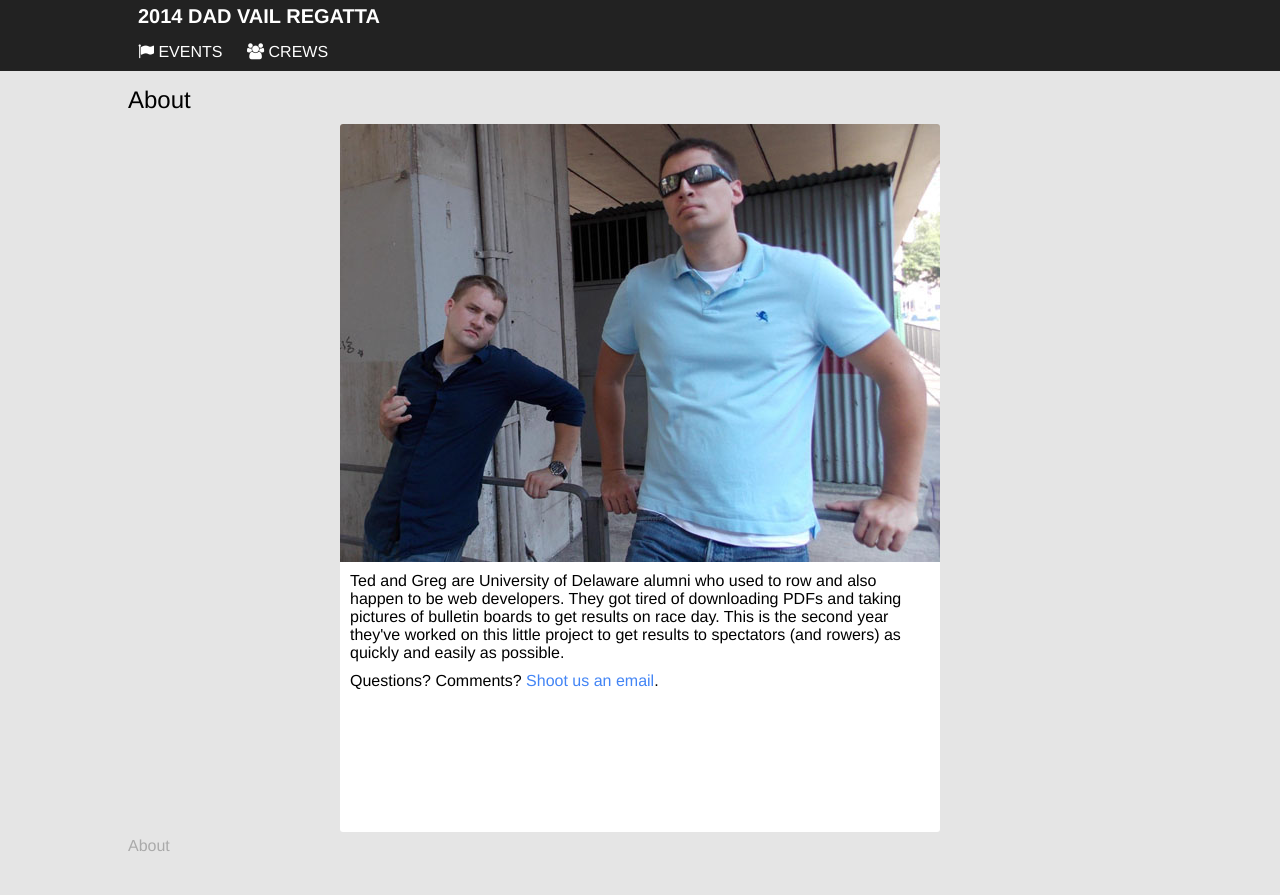
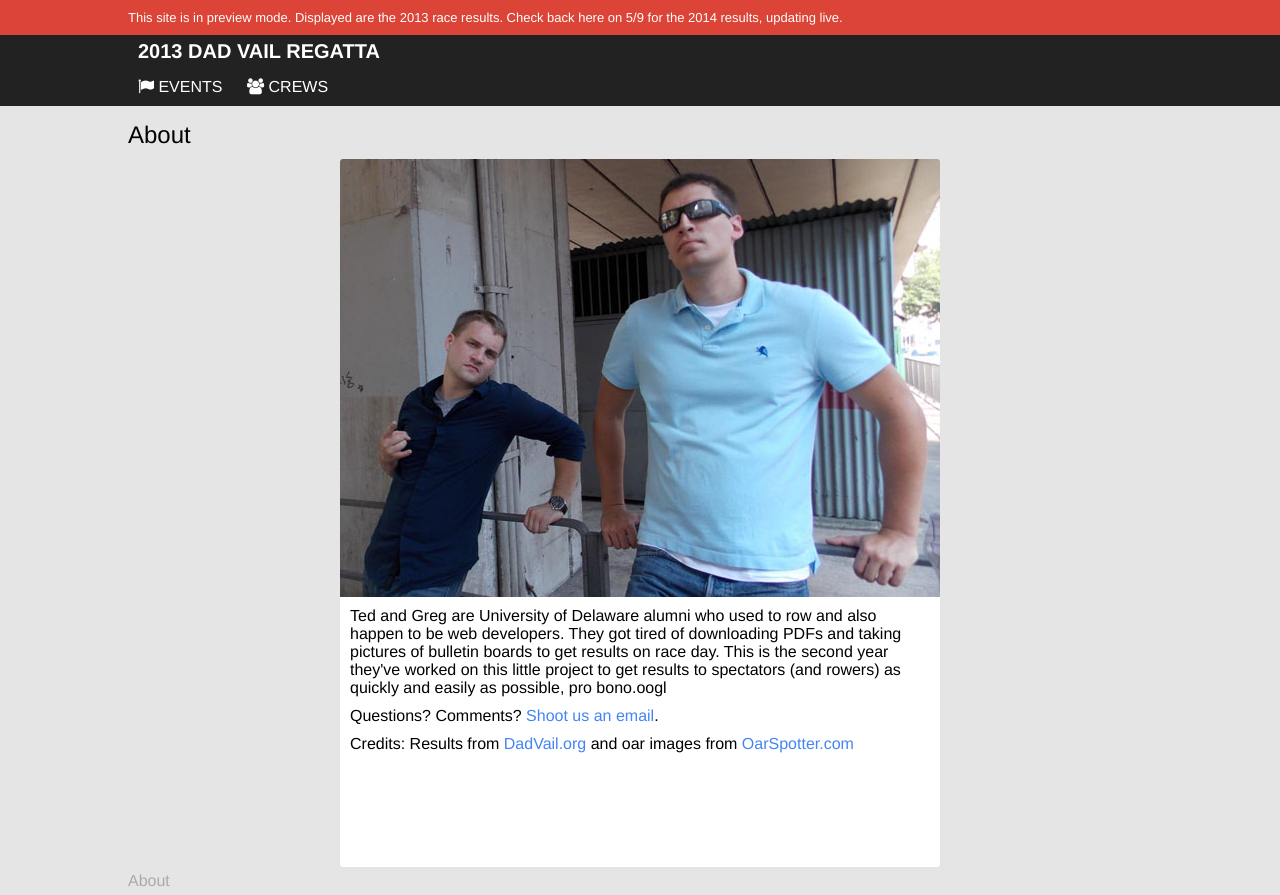
Before and after one commit to tedwash/regatta-ui, a website: page public/index.html at #/about in a window 1280 px wide. Before the commit the page ends 860 px from the top, so only its background shows below. Drawn offline with Linux system fonts and the light colour scheme.

Commit message:
Added disclaimer on about page, added notice and 2013 date for preview.

```diff
--- a/public/css/site.less
+++ b/public/css/site.less
@@ -12,6 +12,13 @@ body, html {
     @media @phone {
         font-size: 18px;
     }
+}
+
+.notice {
+    background: #db4437;
+    color: white;
+    font-size: 13px;
+    padding: 10px 0;
 }
 
 .listHeader {
--- a/public/index.html
+++ b/public/index.html
@@ -12,9 +12,12 @@
         <script src="js/controllers.js"></script>
     </head>
     <body ng-class="{loading:loading}">
+        <div class="notice">
+            <div class="container">This site is in preview mode.  Displayed are the 2013 race results.  Check back here on 5/9 for the 2014 results, updating live.</div>
+        </div>
         <header>
             <div class="container">
-                <a href="./" class="siteTitle">2014 Dad Vail Regatta</a>
+                <a href="./" class="siteTitle">2013 Dad Vail Regatta</a>
             </div>
             <nav class="container noPadding">
                 <ul>
--- a/public/views/about.html
+++ b/public/views/about.html
@@ -7,7 +7,8 @@
     <div class="content">
         <p>Ted and Greg are University of Delaware alumni who used to row and also happen to be web developers.
         They got tired of downloading PDFs and taking pictures of bulletin boards to get results on race day.
-        This is the second year they've worked on this little project to get results to spectators (and rowers) as quickly and easily as possible.</p>
+        This is the second year they've worked on this little project to get results to spectators (and rowers) as quickly and easily as possible, pro bono.oogl</p>
         <p>Questions? Comments? <a href="mailto:dadvail@mandibleweb.com">Shoot us an email</a>.</p>
+        <p>Credits: Results from <a href="http://dadvail.org">DadVail.org</a> and oar images from <a href="http://oarspotter.com">OarSpotter.com</a></p>
     </div>
 </div>
```
Also changed, not shown: public/css/site.css.
